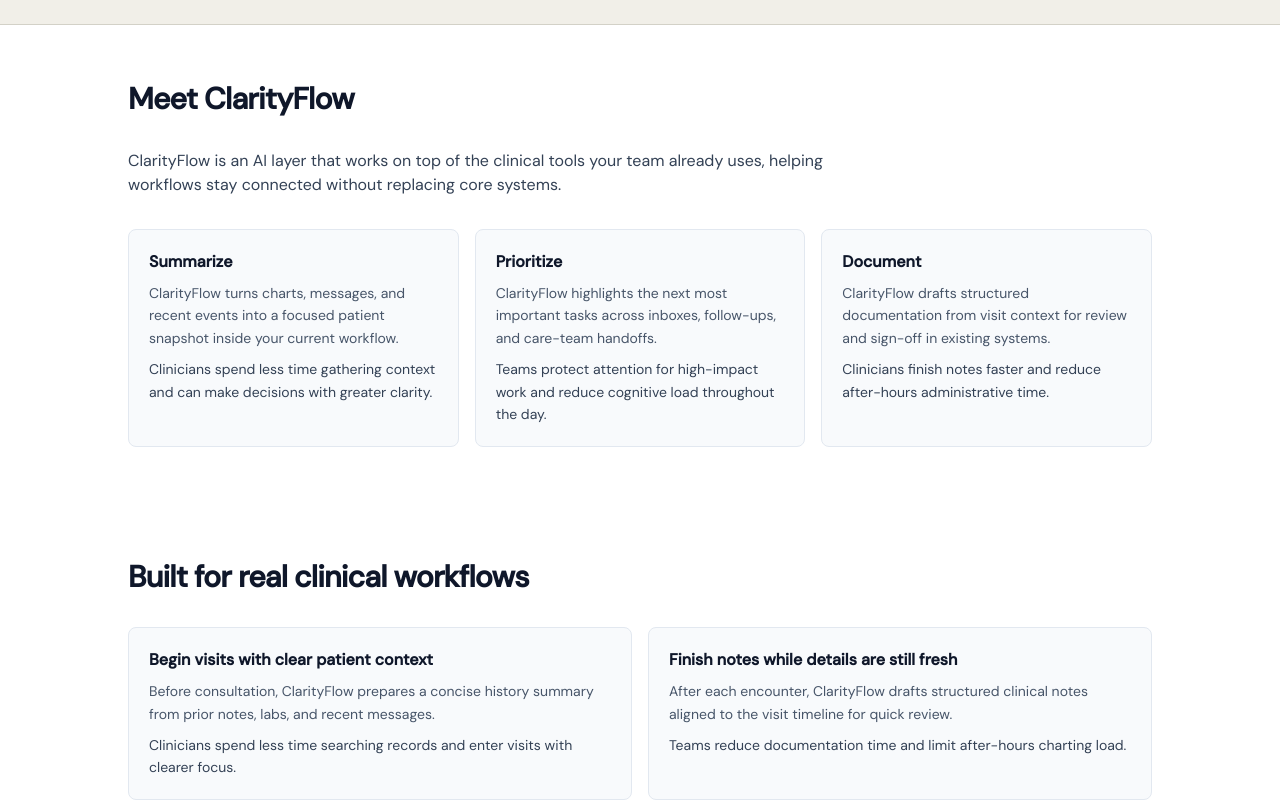
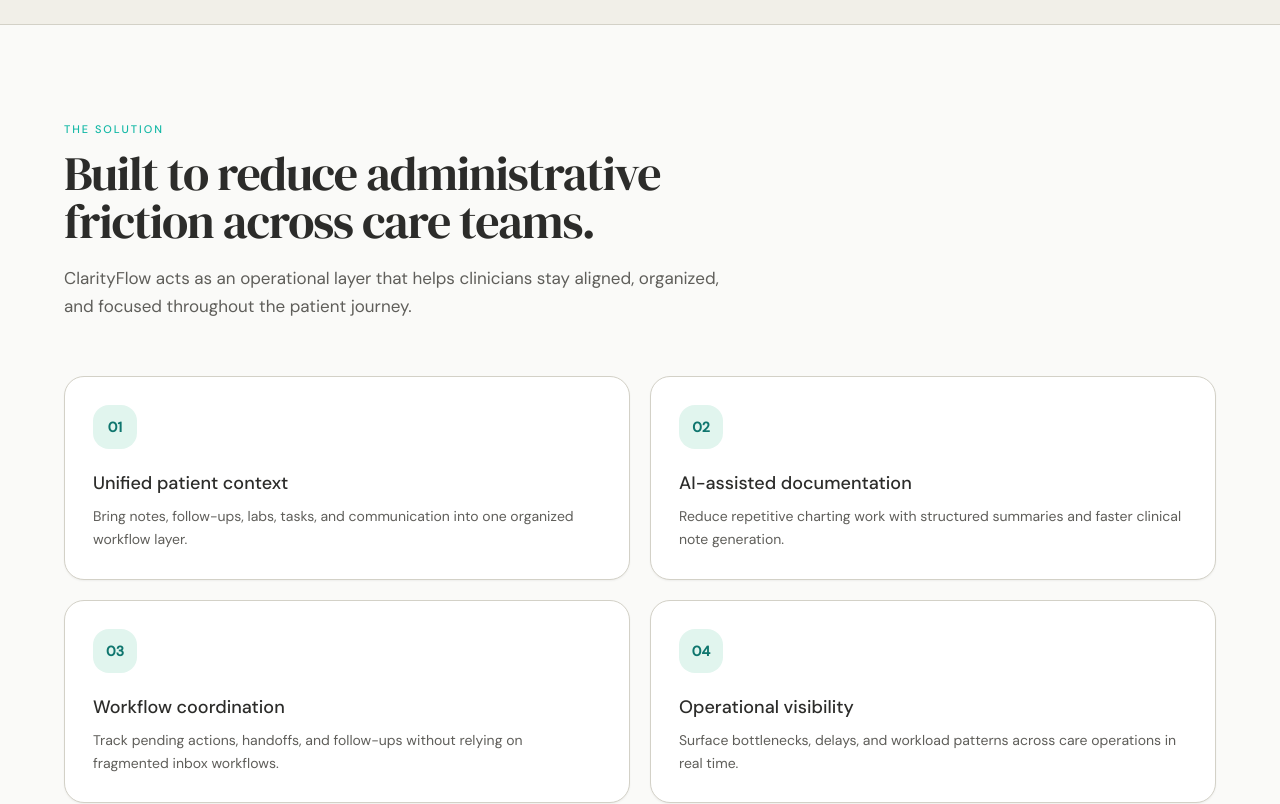
Before and after one commit to shannel890/ClarityFlow, a Next.js app: page / in a window 1280 px wide. Shown: the part 1340-2144 px from the top of the page. Built offline with nearby package versions, Linux system fonts and the light colour scheme.

Commit message:
Replace SolutionSection with provided exact content
Agent-Logs-Url: https://github.com/shannel890/ClarityFlow/sessions/4e0afdc3-f354-4553-bd89-2d2e5d0a60e0

Co-authored-by: shannel890 <197056075+shannel890@users.noreply.github.com>

```diff
--- a/components/SolutionSection.tsx
+++ b/components/SolutionSection.tsx
@@ -1,57 +1,67 @@
-export default function SolutionSection() {
-  const pillars = [
+"use client";
+
+import { motion } from "framer-motion";
+
+const solutions = [
   {
-      title: "Summarize",
-      description:
-        "ClarityFlow turns charts, messages, and recent events into a focused patient snapshot inside your current workflow.",
-      benefit:
-        "Clinicians spend less time gathering context and can make decisions with greater clarity.",
+    title: "Unified patient context",
+    desc: "Bring notes, follow-ups, labs, tasks, and communication into one organized workflow layer.",
   },
   {
-      title: "Prioritize",
-      description:
-        "ClarityFlow highlights the next most important tasks across inboxes, follow-ups, and care-team handoffs.",
-      benefit:
-        "Teams protect attention for high-impact work and reduce cognitive load throughout the day.",
+    title: "AI-assisted documentation",
+    desc: "Reduce repetitive charting work with structured summaries and faster clinical note generation.",
   },
   {
-      title: "Document",
-      description:
-        "ClarityFlow drafts structured documentation from visit context for review and sign-off in existing systems.",
-      benefit:
-        "Clinicians finish notes faster and reduce after-hours administrative time.",
+    title: "Workflow coordination",
+    desc: "Track pending actions, handoffs, and follow-ups without relying on fragmented inbox workflows.",
+  },
+  {
+    title: "Operational visibility",
+    desc: "Surface bottlenecks, delays, and workload patterns across care operations in real time.",
   },
 ];
 
+export default function SolutionSection() {
   return (
-    <section className="bg-white px-6 py-14 md:px-10">
-      <div className="mx-auto max-w-5xl space-y-8">
-        <h2 className="text-2xl font-semibold tracking-tight text-slate-900 md:text-3xl">
-          Meet ClarityFlow
+    <section className="bg-[#FAFAF8] px-6 py-24 md:px-10">
+      <div className="mx-auto max-w-6xl">
+        <div className="mb-14 max-w-2xl">
+          <p className="mb-3 text-[11px] font-medium uppercase tracking-[0.18em] text-teal-500">
+            The solution
+          </p>
+
+          <h2 className="font-serif text-4xl leading-tight tracking-tight text-stone-900 md:text-5xl">
+            Built to reduce administrative friction across care teams.
           </h2>
 
-        <p className="max-w-3xl text-sm leading-relaxed text-slate-700 md:text-base">
-          ClarityFlow is an AI layer that works on top of the clinical tools
-          your team already uses, helping workflows stay connected without
-          replacing core systems.
+          <p className="mt-5 text-base leading-relaxed text-stone-600 md:text-[17px]">
+            ClarityFlow acts as an operational layer that helps clinicians stay
+            aligned, organized, and focused throughout the patient journey.
           </p>
+        </div>
 
-        <div className="grid gap-4 md:grid-cols-3">
-          {pillars.map((pillar) => (
-            <article
-              key={pillar.title}
-              className="rounded-lg border border-slate-200 bg-slate-50 p-5"
+        <div className="grid gap-5 md:grid-cols-2">
+          {solutions.map((item, i) => (
+            <motion.div
+              key={item.title}
+              className="rounded-2xl border border-stone-100 bg-white p-7 shadow-sm transition-all hover:-translate-y-1 hover:shadow-md"
+              initial={{ opacity: 0, y: 18 }}
+              whileInView={{ opacity: 1, y: 0 }}
+              viewport={{ once: true }}
+              transition={{ duration: 0.45, delay: i * 0.08 }}
             >
-              <h3 className="text-base font-semibold text-slate-900">
-                {pillar.title}
+              <div className="mb-5 flex h-11 w-11 items-center justify-center rounded-xl bg-teal-50 text-sm font-semibold text-teal-700">
+                0{i + 1}
+              </div>
+
+              <h3 className="mb-2 text-lg font-medium text-stone-900">
+                {item.title}
               </h3>
-              <p className="mt-2 text-sm leading-relaxed text-slate-600">
-                {pillar.description}
+
+              <p className="text-sm leading-relaxed text-stone-600">
+                {item.desc}
               </p>
-              <p className="mt-2 text-sm leading-relaxed text-slate-700">
-                {pillar.benefit}
-              </p>
-            </article>
+            </motion.div>
           ))}
         </div>
       </div>
```
Lines whose indentation alone changed are shown as unchanged.
